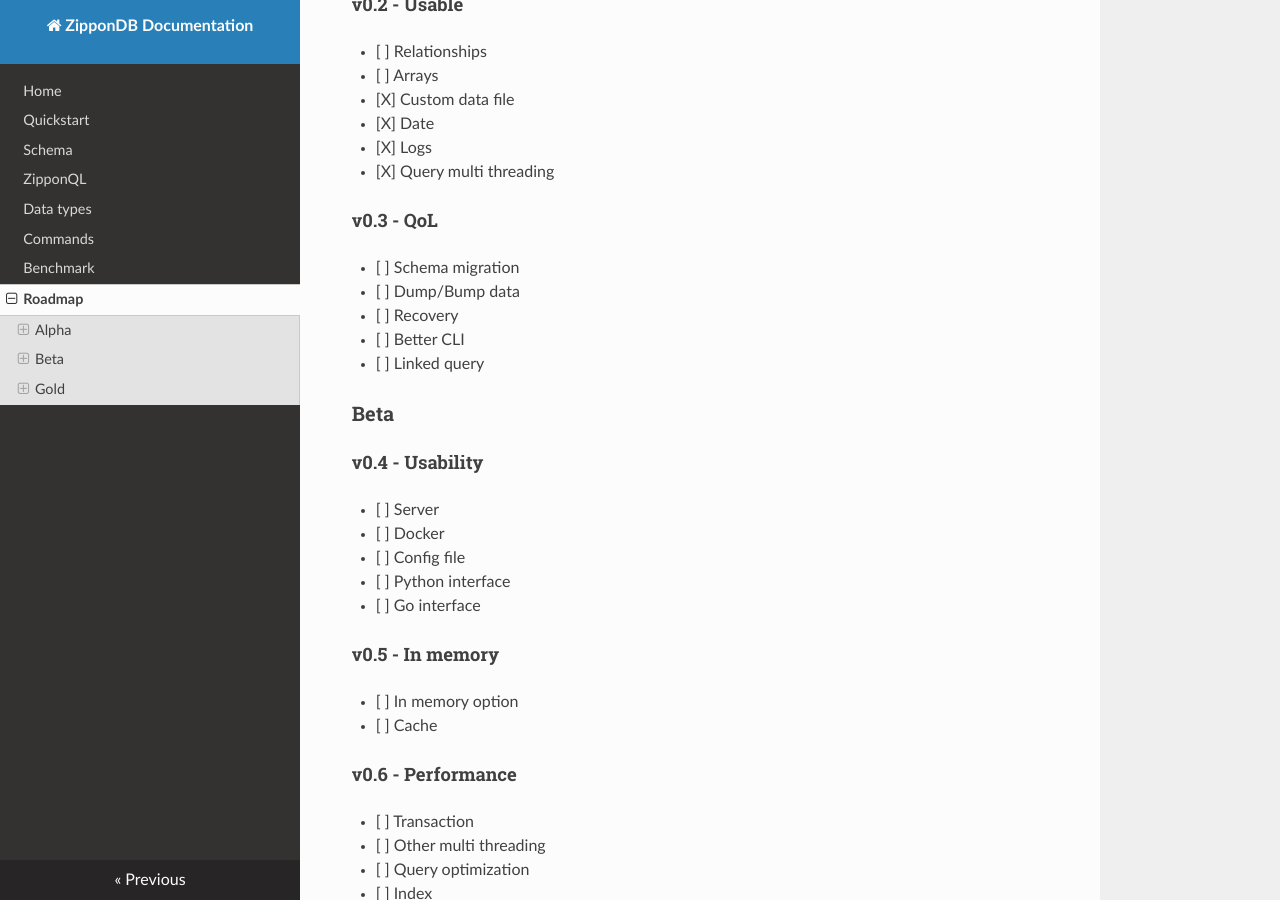
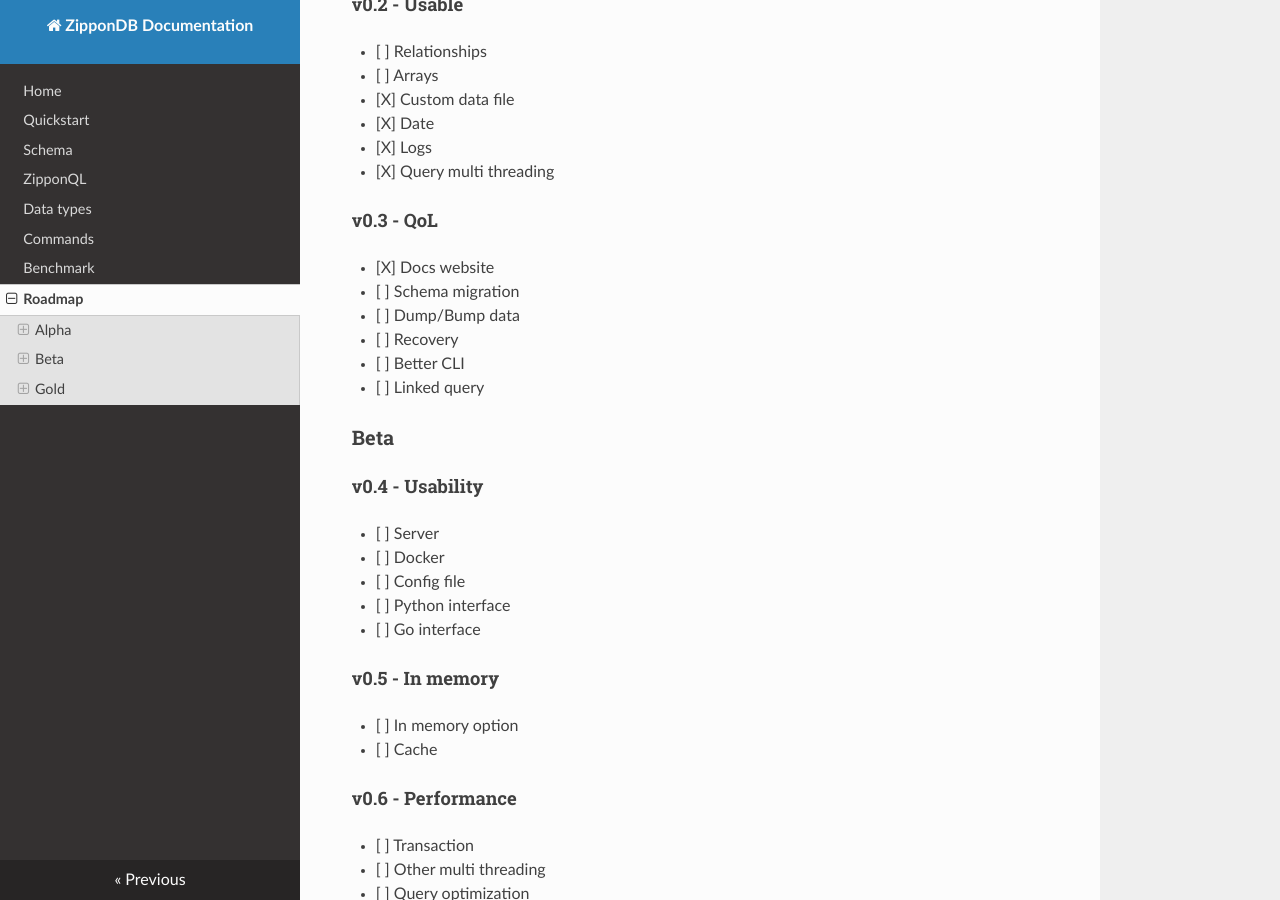
Before and after one commit to MrBounty/ZipponDB, an MkDocs documentation site: the page built from docs/Roadmap.md, in a window 1280 px wide and 900 px high, scrolled down 482 px. Built offline with MkDocs 1.6.1, drawn with Linux system fonts in a browser that asks for light colours; nearby versions of some CDN libraries.

Commit message:
Added doc website complete as Roadmap

```diff
--- a/docs/Roadmap.md
+++ b/docs/Roadmap.md
@@ -20,6 +20,7 @@
 - [X] Query multi threading
 
 #### v0.3 - QoL
+- [X] Docs website
 - [ ] Schema migration
 - [ ] Dump/Bump data
 - [ ] Recovery
```
